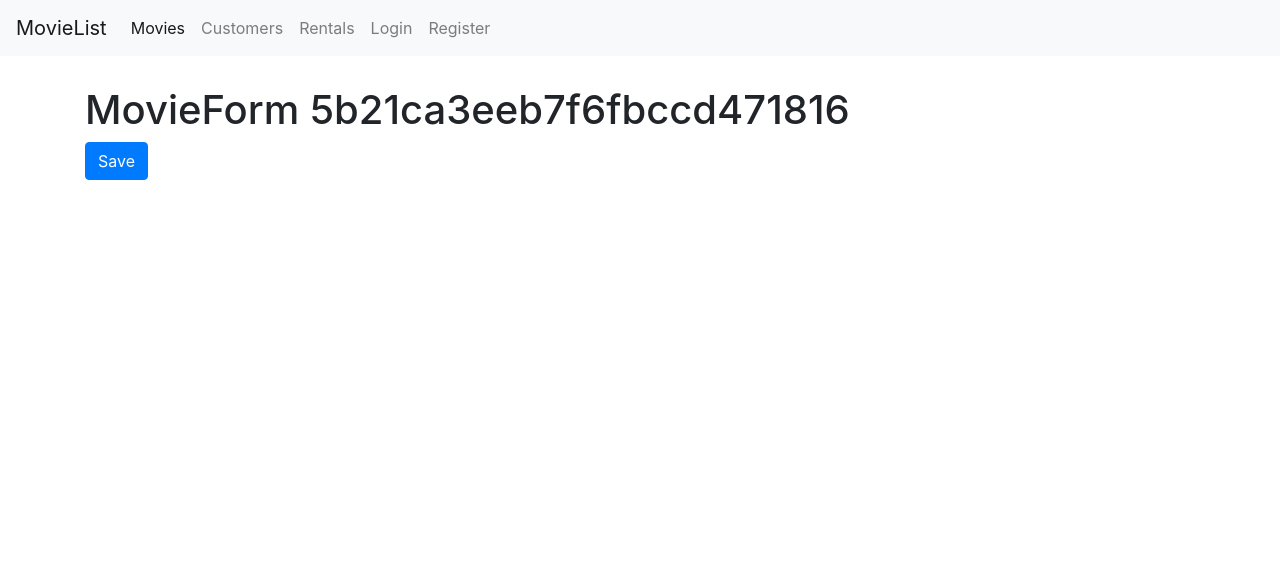
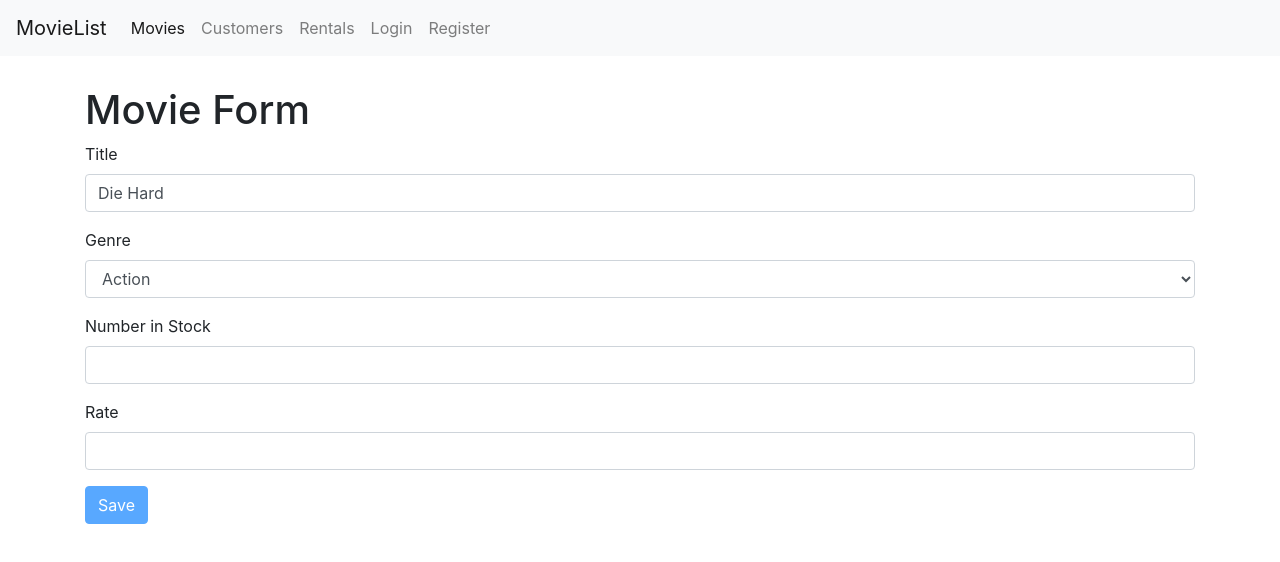
Before and after one commit to adamsubtract/Movie-List, a React (Create React App) app: page /movies/5b21ca3eeb7f6fbccd471816 in a window 1280 px wide. Shown: the top 562 px of the page. Built offline with nearby package versions, Linux system fonts and the light colour scheme.

Commit message:
updated registration form

```diff
--- a/src/components/common/form.jsx
+++ b/src/components/common/form.jsx
@@ -1,6 +1,7 @@
 import React, { Component } from "react";
 import Joi from "joi-browser";
 import Input from "./input";
+import Select from "./select";
 
 class Form extends Component {
   state = {
@@ -56,6 +57,21 @@
     );
   }
 
+  renderSelect(name, label, options) {
+    const { data, errors } = this.state;
+
+    return (
+      <Select
+        name={name}
+        value={data[name]}
+        label={label}
+        options={options}
+        onChange={this.handleChange}
+        error={errors[name]}
+      />
+    );
+  }
+
   renderInput(name, label, type = "text") {
     const { data, errors } = this.state;
 
--- /dev/null
+++ b/src/components/common/select.jsx
@@ -0,0 +1,20 @@
+import React from "react";
+
+const Select = ({ name, label, options, error, ...rest }) => {
+  return (
+    <div className="form-group">
+      <label htmlFor={name}>{label}</label>
+      <select name={name} id={name} {...rest} className="form-control">
+        <option value="" />
+        {options.map(option => (
+          <option key={option._id} value={option._id}>
+            {option.name}
+          </option>
+        ))}
+      </select>
+      {error && <div className="alert alert-danger">{error}</div>}
+    </div>
+  );
+};
+
+export default Select;
--- a/src/components/movieForm.jsx
+++ b/src/components/movieForm.jsx
@@ -1,17 +1,82 @@
 import React from "react";
+import Joi from "joi-browser";
+import Form from "./common/form";
+import { getMovie, saveMovie } from "../services/fakeMovieService";
+import { getGenres } from "../services/fakeGenreService";
 
-const MovieForm = ({ match, history }) => {
-  return (
-    <div>
-      <h1>MovieForm {match.params.id}</h1>
-      <button
-        className="btn btn-primary"
-        onClick={() => history.push("/movies")}
-      >
-        Save
-      </button>
-    </div>
-  );
-};
+class MovieForm extends Form {
+  state = {
+    data: {
+      title: "",
+      genreId: "",
+      numberInStock: "",
+      dailyRentalRate: ""
+    },
+    genres: [],
+    errors: {}
+  };
+
+  schema = {
+    _id: Joi.string(),
+    title: Joi.string()
+      .required()
+      .label("Genre"),
+    genreId: Joi.string()
+      .required()
+      .label("Genre"),
+    numberInStock: Joi.number()
+      .required()
+      .min(0)
+      .max(100)
+      .label("Number in Stock"),
+    dailyRentalRate: Joi.number()
+      .required()
+      .min(0)
+      .max(10)
+      .label("Daily Rental Rate")
+  };
+
+  componentDidMount() {
+    const genres = getGenres();
+    this.setState({ genres });
+
+    const movieId = this.props.match.params.id;
+    if (movieId === "new") return;
+
+    const movie = getMovie(movieId);
+    if (!movie) return this.props.history.replace("/not-found");
+
+    this.setState({ data: this.mapToViewModel(movie) });
+  }
+
+  mapToViewModel(movie) {
+    return {
+      _id: movie._id,
+      title: movie.title,
+      genreId: movie.genre._id
+    };
+  }
+
+  doSubmit = () => {
+    saveMovie(this.state.data);
+
+    this.props.history.push("/movies");
+  };
+
+  render() {
+    return (
+      <div>
+        <h1>Movie Form</h1>
+        <form onSubmit={this.handleSubmit}>
+          {this.renderInput("title", "Title")}
+          {this.renderSelect("genreId", "Genre", this.state.genres)}
+          {this.renderInput("numberInStock", "Number in Stock", "number")}
+          {this.renderInput("dailyRentalRate", "Rate")}
+          {this.renderButton("Save")}
+        </form>
+      </div>
+    );
+  }
+}
 
 export default MovieForm;
--- a/src/services/fakeMovieService.js
+++ b/src/services/fakeMovieService.js
@@ -78,13 +78,13 @@
 
 export function saveMovie(movie) {
   let movieInDb = movies.find(m => m._id === movie._id) || {};
-  movieInDb.name = movie.name;
+  movieInDb.title = movie.title;
   movieInDb.genre = genresAPI.genres.find(g => g._id === movie.genreId);
   movieInDb.numberInStock = movie.numberInStock;
   movieInDb.dailyRentalRate = movie.dailyRentalRate;
 
   if (!movieInDb._id) {
-    movieInDb._id = Date.now();
+    movieInDb._id = Date.now().toString();
     movies.push(movieInDb);
   }
 
```
